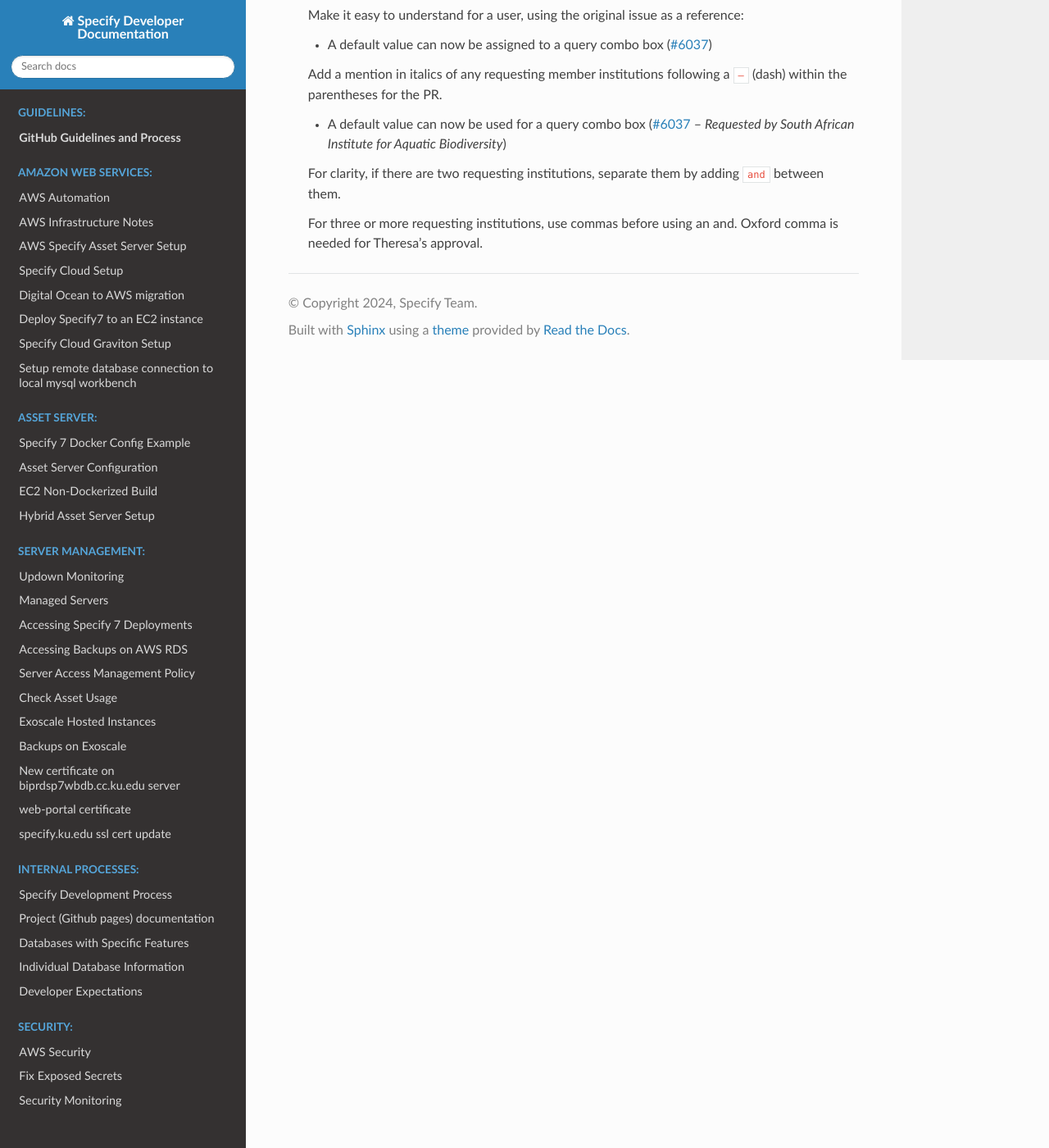
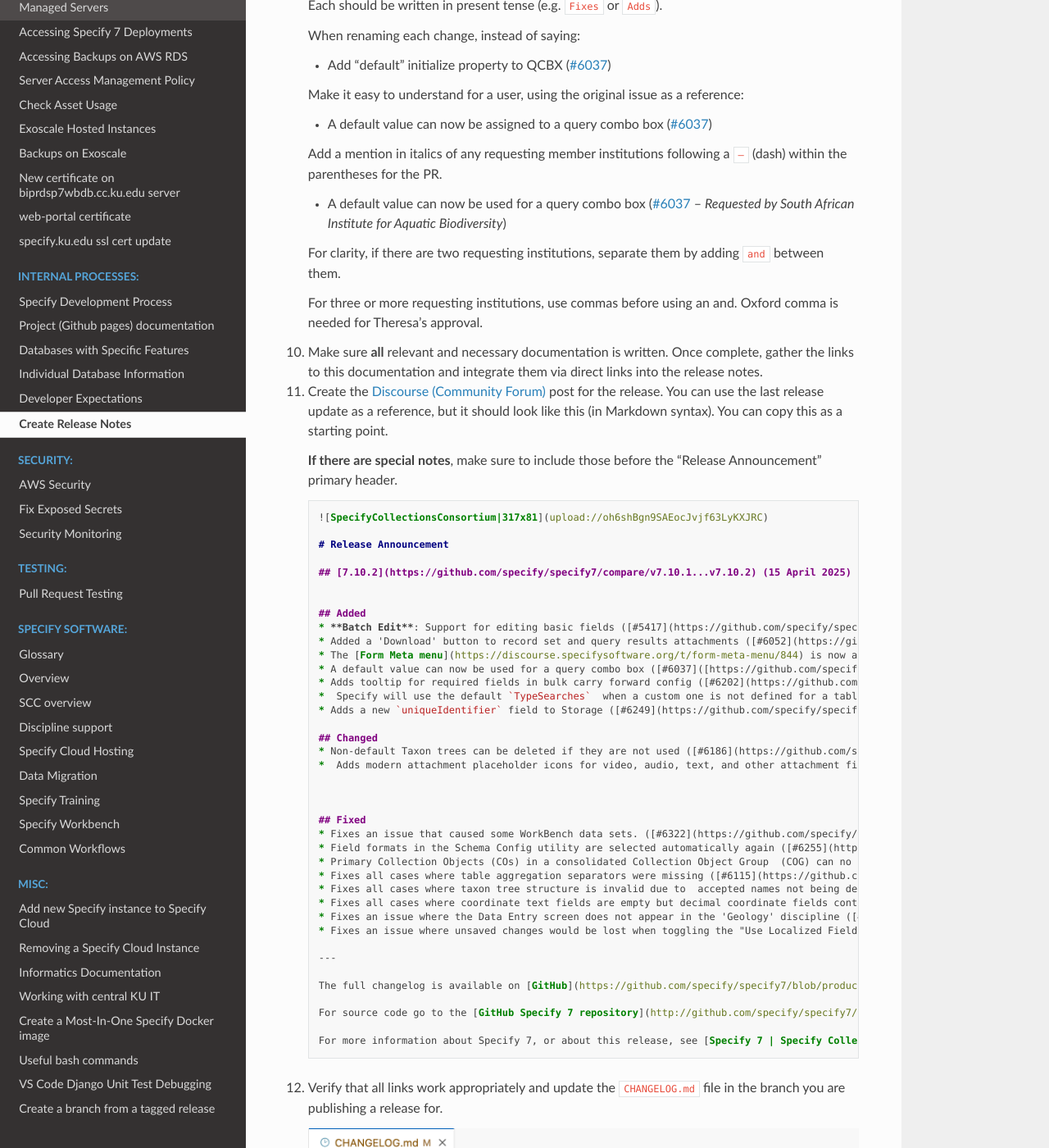
Before and after one commit to specify/specify.github.io, a Sphinx documentation site: the page built from sphinx/processes/release_notes.md, in a window 1280 px wide and 1400 px high, scrolled down 3695 px. Shown: the whole window at 82% size. Built offline with Sphinx 7.4.7 and the Read the Docs theme 3.1.0, drawn with Linux system fonts in a browser that asks for light colours; pages that are not in the unit, such as notebooks, are missing from menus; some of the changed text lies outside the part shown.

Commit message:
Add release instructions

````diff
--- a/sphinx/index.rst
+++ b/sphinx/index.rst
@@ -49,6 +49,7 @@ Welcome to Specify Developer documentation!
    dev_process/dbgroups
    dev_process/individualdbs
    dev_process/dev_expectations
+   processes/release_notes
 
 .. toctree::
    :maxdepth: 1
--- a/sphinx/processes/release_notes.md
+++ b/sphinx/processes/release_notes.md
@@ -60,7 +60,7 @@ These release notes are always packaged in [Markdown format](https://www.markdow
     For more information about Specify 7, or about this release, see [Specify 7 | Specify Collections Consortium](https://www.specifysoftware.org/products/specify-7/), or email [support@specifysoftware.org](mailto:support@specifysoftware.org).
     ```
 
-9. Add the bullet list of changes you transformed using regex earlier into the newly created document from Step 4.
+7. Add the bullet list of changes you transformed using regex earlier into the newly created document from Step 4.
 
     ```md
     ## [7.10.2](https://github.com/specify/specify7/compare/v7.10.1...v7.10.2) (15 April 2025)
@@ -127,7 +127,11 @@ These release notes are always packaged in [Markdown format](https://www.markdow
 
     As you visit each link and rename these items, move them under the appropriate heading. Order the items within each heading in descending order of importance so users see the most critical changes first.
 
-    Instead of saying:
+    If there are changes that are **completely** internal, these can be ignored and removed from the list, but please ask another staff member if you are unsure.
+
+    Each should be written in present tense (e.g. `Fixes` or `Adds`).
+
+    When renaming each change, instead of saying:
 
     * Add "default" initialize property to QCBX ([#6037]([https://github.com/specify/specify7/pull/6037]))
 
@@ -142,3 +146,65 @@ These release notes are always packaged in [Markdown format](https://www.markdow
     For clarity, if there are two requesting institutions, separate them by adding `and` between them.
 
     For three or more requesting institutions, use commas before using an and. Oxford comma is needed for Theresa's approval.
+
+11. Make sure **all** relevant and necessary documentation is written. Once complete, gather the links to this documentation and integrate them via direct links into the release notes.
+
+
+12. Create the [Discourse (Community Forum)](https://discourse.specifysoftware.org/) post for the release. You can use the last release update as a reference, but it should look like this (in Markdown syntax). You can copy this as a starting point.
+
+    **If there are special notes**, make sure to include those before the "Release Announcement" primary header.
+
+
+    ```md
+    ![SpecifyCollectionsConsortium|317x81](upload://oh6shBgn9SAEocJvjf63LyKXJRC)
+
+    # Release Announcement
+
+    ## [7.10.2](https://github.com/specify/specify7/compare/v7.10.1...v7.10.2) (15 April 2025)
+
+
+    ## Added
+    * **Batch Edit**: Support for editing basic fields ([#5417](https://github.com/specify/specify7/pull/5417))
+    * Added a 'Download' button to record set and query results attachments ([#6052](https://github.com/specify/specify7/pull/6052) – *Requested by The University of Michigan, Naturhistorisches Museum Bern, Beaty Biodiversity Museum, Agriculture and Agri-Food Canada, Muséum d'Histoire Naturelle Geneva, and Queensland Herbarium*)
+    * The [Form Meta menu](https://discourse.specifysoftware.org/t/form-meta-menu/844) is now accessible when using "View in Forms" ([#5416](https://github.com/specify/specify7/pull/5416))
+    * A default value can now be used for a query combo box ([#6037]([https://github.com/specify/specify7/pull/6037]) – *Requested by South African Institute for Aquatic Biodiversity and The Ohio State University Mollusk Division*)
+    * Adds tooltip for required fields in bulk carry forward config ([#6202](https://github.com/specify/specify7/pull/6202))
+    *  Specify will use the default `TypeSearches`  when a custom one is not defined for a table ([#6236](https://github.com/specify/specify7/pull/6236))
+    * Adds a new `uniqueIdentifier` field to Storage ([#6249](https://github.com/specify/specify7/pull/6249))
+
+    ## Changed
+    * Non-default Taxon trees can be deleted if they are not used ([#6186](https://github.com/specify/specify7/pull/6186))
+    *  Adds modern attachment placeholder icons for video, audio, text, and other attachment filetypes ([#6119](https://github.com/specify/specify7/pull/6119))
+
+
+
+    ## Fixed
+    * Fixes an issue that caused some WorkBench data sets. ([#6322](https://github.com/specify/specify7/pull/6322))
+    * Field formats in the Schema Config utility are selected automatically again ([#6255](https://github.com/specify/specify7/pull/6255))
+    * Primary Collection Objects (COs) in a consolidated Collection Object Group  (COG) can no longer be deleted unless another CO is marked as primary ([#6181](https://github.com/specify/specify7/pull/6181))
+    * Fixes all cases where table aggregation separators were missing ([#6115](https://github.com/specify/specify7/pull/6115))
+    * Fixes all cases where taxon tree structure is invalid due to  accepted names not being designated as accepted  ([#5366](https://github.com/specify/specify7/pull/5366))
+    * Fixes all cases where coordinate text fields are empty but decimal coordinate fields contain values ([#5368](https://github.com/specify/specify7/pull/5368) – *Reported by The University of Michigan, College of Idaho, and several others*)
+    * Fixes an issue where the Data Entry screen does not appear in the 'Geology' discipline ([#6365](https://github.com/specify/specify7/pull/6365))
+    * Fixes an issue where unsaved changes would be lost when toggling the "Use Localized Field Labels" setting in the Form Meta menu
+
+    ---
+
+    The full changelog is available on [GitHub](https://github.com/specify/specify7/blob/production/CHANGELOG.md)
+
+    For source code go to the [GitHub Specify 7 repository](http://github.com/specify/specify7/)
+
+    For more information about Specify 7, or about this release, see [Specify 7 | Specify Collections Consortium](https://www.specifysoftware.org/products/specify-7/), or email [support@specifysoftware.org](mailto:support@specifysoftware.org).
+    ```
+
+12. Verify that all links work appropriately and update the `CHANGELOG.md` file in the branch you are publishing a release for.
+
+    ![Add to the changelog](changelog_add.png)
+
+    Verify the change looks good and commit the changes!
+
+13. Once global testing and all other necessary work has been completed, link to the forum post in the description of the release:
+
+    ![Create the release](package_release.png)
+
+🎉
````
Also changed, not shown: other parts of sphinx/processes/release_notes.md (+3 -3 lines), sphinx/processes/changelog_add.png (added), sphinx/processes/package_release.png (added).
